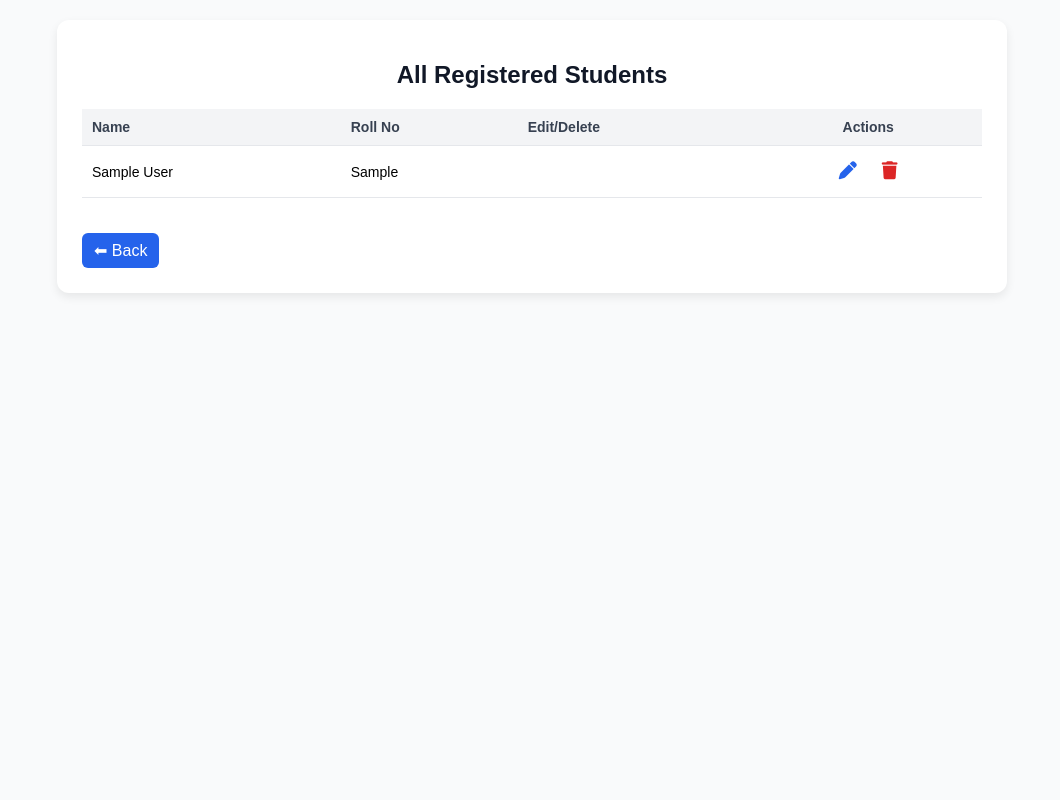
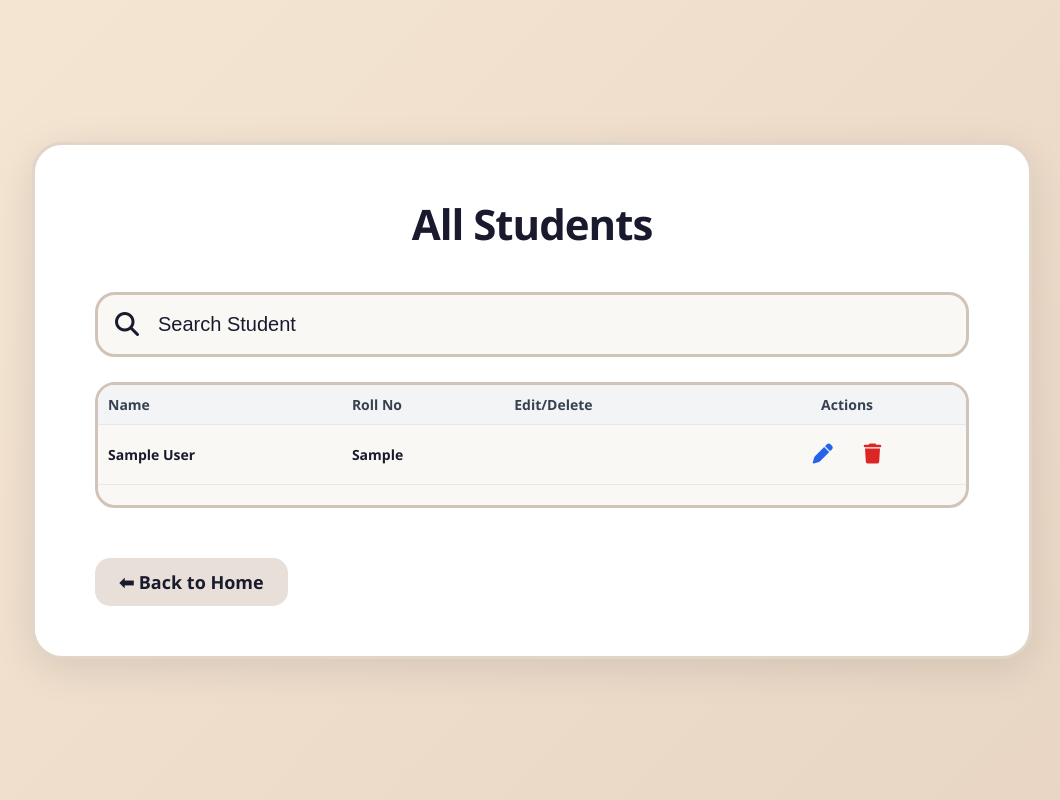
Before and after one commit to OjasYavdheya/teacher-website, a Node server app: page /teacher/students in a window 1280 px wide. Shown: the whole page, without its empty margins (108-1168 px from the left). Run offline with Node 20, Linux system fonts and the light colour scheme; tables that the repository leaves empty hold one stand-in row (values such as "Sample post"); some libraries are stand-ins or nearby versions.

Commit message:
Changing List UI

```diff
--- a/views/students.ejs
+++ b/views/students.ejs
@@ -8,46 +8,126 @@
   <link rel="stylesheet" href="https://cdnjs.cloudflare.com/ajax/libs/font-awesome/6.5.0/css/all.min.css">
   <link rel="stylesheet" href="/css/style.css">
   <style>
+    * {
+      margin: 0;
+      padding: 0;
+      box-sizing: border-box;
+    }
+
     body {
-      font-family: Arial, sans-serif;
-      background: #f9fafb;
-      margin: 0;
+      font-family: 'Segoe UI', Arial, sans-serif;
+      background: linear-gradient(135deg, #f5e6d3 0%, #e8d5c4 100%);
+      min-height: 100vh;
+      display: flex;
+      justify-content: center;
+      align-items: center;
       padding: 20px;
     }
 
     .container {
-      max-width: 900px;
-      margin: 0 auto;
-      background: #fff;
-      padding: 25px;
-      border-radius: 12px;
-      box-shadow: 0 4px 10px rgba(0, 0, 0, 0.08);
+      background: #ffffff;
+      border-radius: 30px;
+      padding: 50px 60px;
+      box-shadow: 0 10px 40px rgba(0, 0, 0, 0.1);
+      max-width: 1000px;
+      width: 100%;
+      border: 3px solid #e0d5c7;
     }
 
     h1 {
+      font-size: 42px;
+      font-weight: 800;
+      color: #1a1a2e;
+      text-align: center;
+      margin-bottom: 40px;
+      letter-spacing: -1px;
+    }
+
+    .input-group {
+      position: relative;
+      margin-bottom: 25px;
+    }
+
+    .input-group i {
+      position: absolute;
+      left: 20px;
+      top: 50%;
+      transform: translateY(-50%);
       font-size: 24px;
-      margin-bottom: 15px;
-      color: #111827;
-      text-align: center;
+      color: #1a1a2e;
+      z-index: 1;
+    }
+
+    .search-input {
+      width: 100%;
+      padding: 18px 20px 18px 60px;
+      font-size: 20px;
+      border: 3px solid #d0c4b8;
+      border-radius: 20px;
+      background: #faf8f5;
+      color: #1a1a2e;
+      transition: all 0.3s ease;
+    }
+
+    .search-input:focus {
+      outline: none;
+      border-color: #a89684;
+      background: #ffffff;
+    }
+
+    .search-input::placeholder {
+      color: #1a1a2e;
+      font-size: 20px;
+    }
+
+    .table-container {
+      background: #faf8f5;
+      border-radius: 20px;
+      border: 3px solid #d0c4b8;
+      overflow: hidden;
+      margin-bottom: 30px;
     }
 
     table {
       width: 100%;
       border-collapse: collapse;
-      margin-top: 20px;
     }
 
-    table th,
-    table td {
-      text-align: left;
-      padding: 10px;
-      font-size: 14px;
-      border-bottom: 1px solid #e5e7eb;
+    thead {
+      background: #faf8f5;
     }
 
-    table th {
-      background: #f3f4f6;
-      color: #374151;
+    th {
+      padding: 20px;
+      text-align: left;
+      font-size: 22px;
+      font-weight: 700;
+      color: #1a1a2e;
+      border-bottom: 3px solid #d0c4b8;
+    }
+
+    th:last-child {
+      text-align: center;
+    }
+
+    tbody tr {
+      border-bottom: 2px solid #e8e0d8;
+      transition: background 0.2s ease;
+    }
+
+    tbody tr:hover {
+      background: #f5f0eb;
+    }
+
+    tbody tr:last-child {
+      border-bottom: none;
+    }
+
+    td {
+      padding: 22px 20px;
+      font-size: 20px;
+      color: #1a1a2e;
+      font-weight: 600;
     }
 
     .action-icons {
@@ -60,9 +140,10 @@
       background: none;
       border: none;
       cursor: pointer;
-      font-size: 18px;
-      padding: 5px;
+      font-size: 20px;
+      padding: 8px;
       transition: all 0.3s ease;
+      border-radius: 8px;
     }
 
     .edit-btn {
@@ -71,7 +152,8 @@
 
     .edit-btn:hover {
       color: #1d4ed8;
-      transform: scale(1.2);
+      transform: scale(1.15);
+      background: rgba(37, 99, 235, 0.1);
     }
 
     .delete-btn {
@@ -80,24 +162,36 @@
 
     .delete-btn:hover {
       color: #991b1b;
-      transform: scale(1.2);
+      transform: scale(1.15);
+      background: rgba(220, 38, 38, 0.1);
     }
 
-    .back {
+    .back-link {
       display: inline-block;
-      margin-top: 15px;
-      padding: 8px 12px;
-      background: #2563eb;
-      color: white;
-      border-radius: 6px;
+      margin-top: 20px;
+      padding: 12px 24px;
+      background: #e8e0d8;
+      color: #1a1a2e;
       text-decoration: none;
+      border-radius: 15px;
+      font-weight: 700;
+      font-size: 18px;
+      transition: all 0.3s ease;
     }
 
-    .back:hover {
-      background: #1d4ed8;
+    .back-link:hover {
+      background: #d0c4b8;
+      transform: translateX(-3px);
     }
 
-    /* Modal for Edit */
+    .no-data {
+      text-align: center;
+      padding: 40px;
+      font-size: 18px;
+      color: #666;
+    }
+
+    /* Modal Styles */
     .modal {
       display: none;
       position: fixed;
@@ -112,104 +206,151 @@
     }
 
     .modal-content {
-      background-color: white;
-      padding: 30px;
-      border-radius: 12px;
+      background: #ffffff;
+      padding: 40px;
+      border-radius: 25px;
       width: 90%;
-      max-width: 400px;
-      box-shadow: 0 4px 20px rgba(0, 0, 0, 0.2);
+      max-width: 450px;
+      box-shadow: 0 10px 40px rgba(0, 0, 0, 0.3);
+      border: 3px solid #e0d5c7;
     }
 
     .modal-header {
       display: flex;
       justify-content: space-between;
       align-items: center;
-      margin-bottom: 20px;
+      margin-bottom: 30px;
     }
 
     .modal-header h2 {
       margin: 0;
-      color: #111827;
+      color: #1a1a2e;
+      font-size: 28px;
+      font-weight: 800;
     }
 
     .close {
-      font-size: 28px;
+      font-size: 32px;
       font-weight: bold;
       color: #6b7280;
       cursor: pointer;
       border: none;
       background: none;
+      transition: all 0.2s;
     }
 
     .close:hover {
-      color: #111827;
+      color: #1a1a2e;
+      transform: rotate(90deg);
     }
 
     .form-group {
-      margin-bottom: 15px;
+      margin-bottom: 20px;
     }
 
     .form-group label {
       display: block;
-      margin-bottom: 5px;
-      color: #374151;
-      font-weight: 500;
+      margin-bottom: 8px;
+      color: #1a1a2e;
+      font-weight: 700;
+      font-size: 16px;
     }
 
     .form-group input {
       width: 100%;
-      padding: 10px;
-      border: 1px solid #d1d5db;
-      border-radius: 6px;
-      font-size: 14px;
+      padding: 14px 18px;
+      border: 3px solid #d0c4b8;
+      border-radius: 15px;
+      font-size: 16px;
       box-sizing: border-box;
+      background: #faf8f5;
+      color: #1a1a2e;
+      font-weight: 600;
+      transition: all 0.3s ease;
     }
 
     .form-group input:focus {
       outline: none;
-      border-color: #2563eb;
+      border-color: #a89684;
+      background: #ffffff;
     }
 
     .modal-buttons {
       display: flex;
-      gap: 10px;
+      gap: 12px;
       justify-content: flex-end;
-      margin-top: 20px;
+      margin-top: 30px;
     }
 
     .btn {
-      padding: 10px 20px;
+      padding: 12px 28px;
       border: none;
-      border-radius: 6px;
+      border-radius: 15px;
       cursor: pointer;
-      font-size: 14px;
-      font-weight: 500;
-      transition: all 0.2s;
+      font-size: 16px;
+      font-weight: 700;
+      transition: all 0.3s;
     }
 
     .btn-primary {
-      background: #2563eb;
+      background: linear-gradient(135deg, #ec4899 0%, #f472b6 100%);
       color: white;
+      box-shadow: 0 4px 15px rgba(236, 72, 153, 0.3);
     }
 
     .btn-primary:hover {
-      background: #1d4ed8;
+      transform: translateY(-2px);
+      box-shadow: 0 6px 20px rgba(236, 72, 153, 0.4);
     }
 
     .btn-secondary {
-      background: #e5e7eb;
-      color: #374151;
+      background: #e8e0d8;
+      color: #1a1a2e;
     }
 
     .btn-secondary:hover {
-      background: #d1d5db;
+      background: #d0c4b8;
+    }
+
+    @media (max-width: 768px) {
+      .container {
+        padding: 30px 25px;
+      }
+
+      h1 {
+        font-size: 32px;
+        margin-bottom: 30px;
+      }
+
+      .search-input {
+        font-size: 18px;
+        padding: 15px 15px 15px 55px;
+      }
+
+      th,
+      td {
+        padding: 15px 10px;
+        font-size: 16px;
+      }
+
+      .icon-btn {
+        font-size: 18px;
+        padding: 6px;
+      }
     }
   </style>
 </head>
 
 <body>
   <div class="container">
-    <h1>All Registered Students</h1>
+    <h1>All Students</h1>
+
+    <div class="input-group">
+      <i class="fas fa-search"></i>
+      <input type="text" class="search-input" placeholder="Search Student" id="searchInput">
+    </div>
+
+    <div class="table-container">
       <table>
         <thead>
           <tr>
@@ -219,7 +360,8 @@
             <th style="text-align: center;">Actions</th>
           </tr>
         </thead>
-      <tbody>
+        <tbody id="studentTable">
+          <% if (students && students.length> 0) { %>
             <% students.forEach(student=> { %>
               <tr>
                 <td><%= student.name %></td>
@@ -227,19 +369,28 @@
                 <td><%= student.email %></td>
                 <td>
                   <div class="action-icons">
-                <button class="icon-btn edit-btn" onclick="openEditModal('<%= student._id %>', '<%= student.name %>', '<%= student.roll_no %>', '<%= student.email %>')" title="Edit Student">
+                    <button class="icon-btn edit-btn"
+                      onclick="openEditModal('<%= student._id %>', '<%= student.name %>', '<%= student.roll_no %>', '<%= student.email %>')"
+                      title="Edit Student">
                       <i class="fas fa-pen"></i>
                     </button>
-                <button class="icon-btn delete-btn" onclick="confirmDelete('<%= student._id %>', '<%= student.name %>')" title="Delete Student">
+                    <button class="icon-btn delete-btn"
+                      onclick="confirmDelete('<%= student._id %>', '<%= student.name %>')" title="Delete Student">
                       <i class="fas fa-trash"></i>
                     </button>
                   </div>
                 </td>
               </tr>
               <% }) %>
+                <% } else { %>
+                  <tr>
+                    <td colspan="4" class="no-data">No students found</td>
+                  </tr>
+                  <% } %>
         </tbody>
       </table>
-    <a href="/" class="back">⬅ Back</a>
+    </div>
+    <a href="/" class="back-link">⬅ Back to Home</a>
   </div>
 
   <!-- Edit Modal -->
@@ -264,7 +415,7 @@
 
         <div class="form-group">
           <label for="editEmail">Email</label>
-          <input type="email" id="editEmail" name="email" required>
+          <input type="email" id="editEmail" name="email">
         </div>
 
         <div class="modal-buttons">
@@ -276,6 +427,30 @@
   </div>
 
   <script>
+    // Search functionality
+    const searchInput = document.getElementById('searchInput');
+    const table = document.getElementById('studentTable');
+
+    searchInput.addEventListener('input', function(e) {
+      const searchTerm = e.target.value.toLowerCase();
+      const rows = table.getElementsByTagName('tr');
+
+      for (let i = 0; i < rows.length; i++) {
+        const cells = rows[i].getElementsByTagName('td');
+        if (cells.length > 0) {
+          const rollNo = cells[0]?.textContent.toLowerCase() || '';
+          const name = cells[1]?.textContent.toLowerCase() || '';
+          const email = cells[2]?.textContent.toLowerCase() || '';
+
+          if (rollNo.includes(searchTerm) || name.includes(searchTerm) || email.includes(searchTerm)) {
+            rows[i].style.display = '';
+          } else {
+            rows[i].style.display = 'none';
+          }
+        }
+      }
+    });
+
     function openEditModal(id, name, rollNo, email) {
       document.getElementById('editStudentId').value = id;
       document.getElementById('editName').value = name;
@@ -289,8 +464,7 @@
     }
 
     function confirmDelete(id, name) {
-      if (confirm(`Are you sure you want to delete ${name}?`)) {
-        // Create a form and submit it
+      if (confirm(`Are you sure you want to delete ${name}?\n\nThis will also delete all their attendance records.`)) {
         const form = document.createElement('form');
         form.method = 'POST';
         form.action = '/teacher/delete-student';
```
Lines whose indentation alone changed are shown as unchanged.
